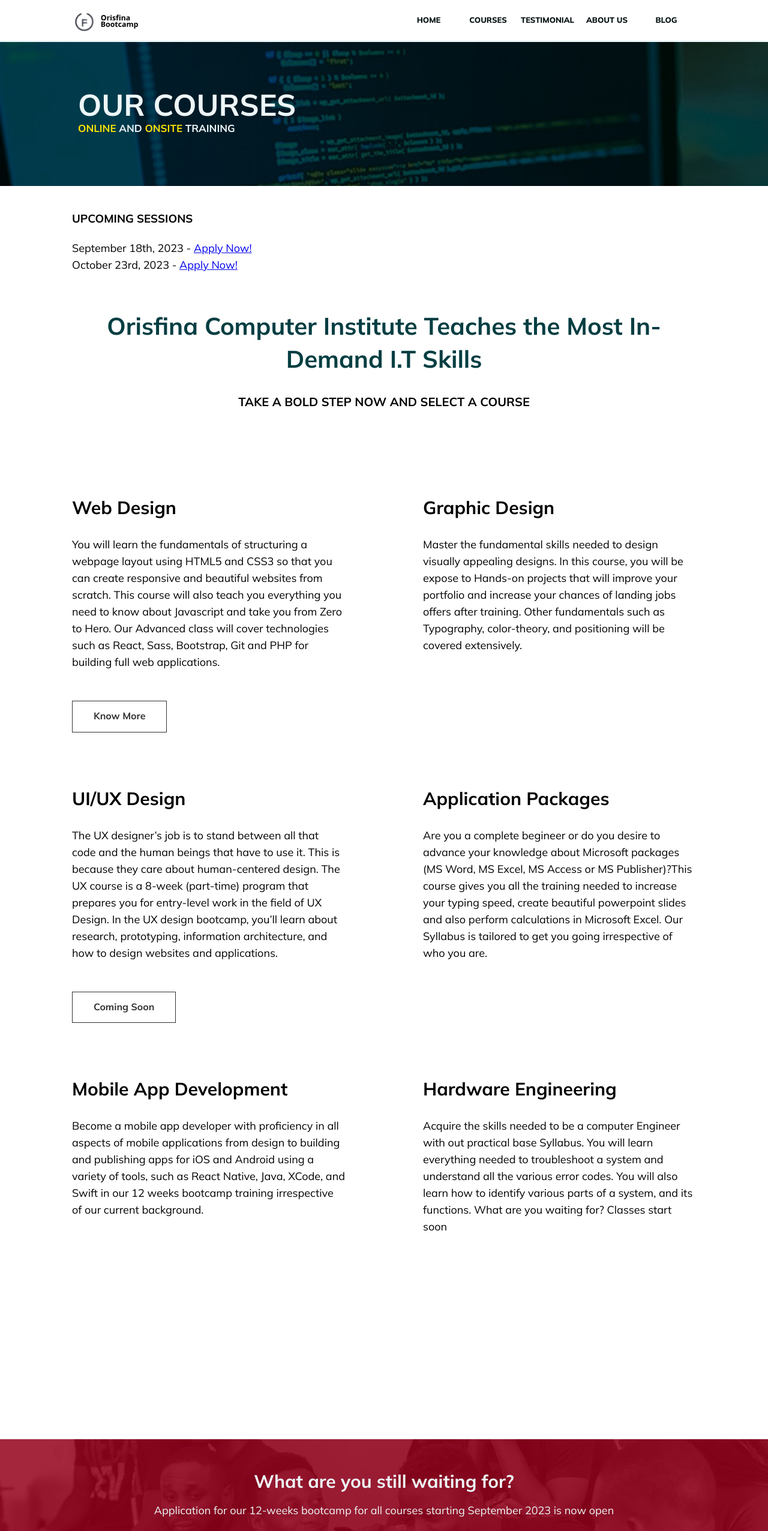
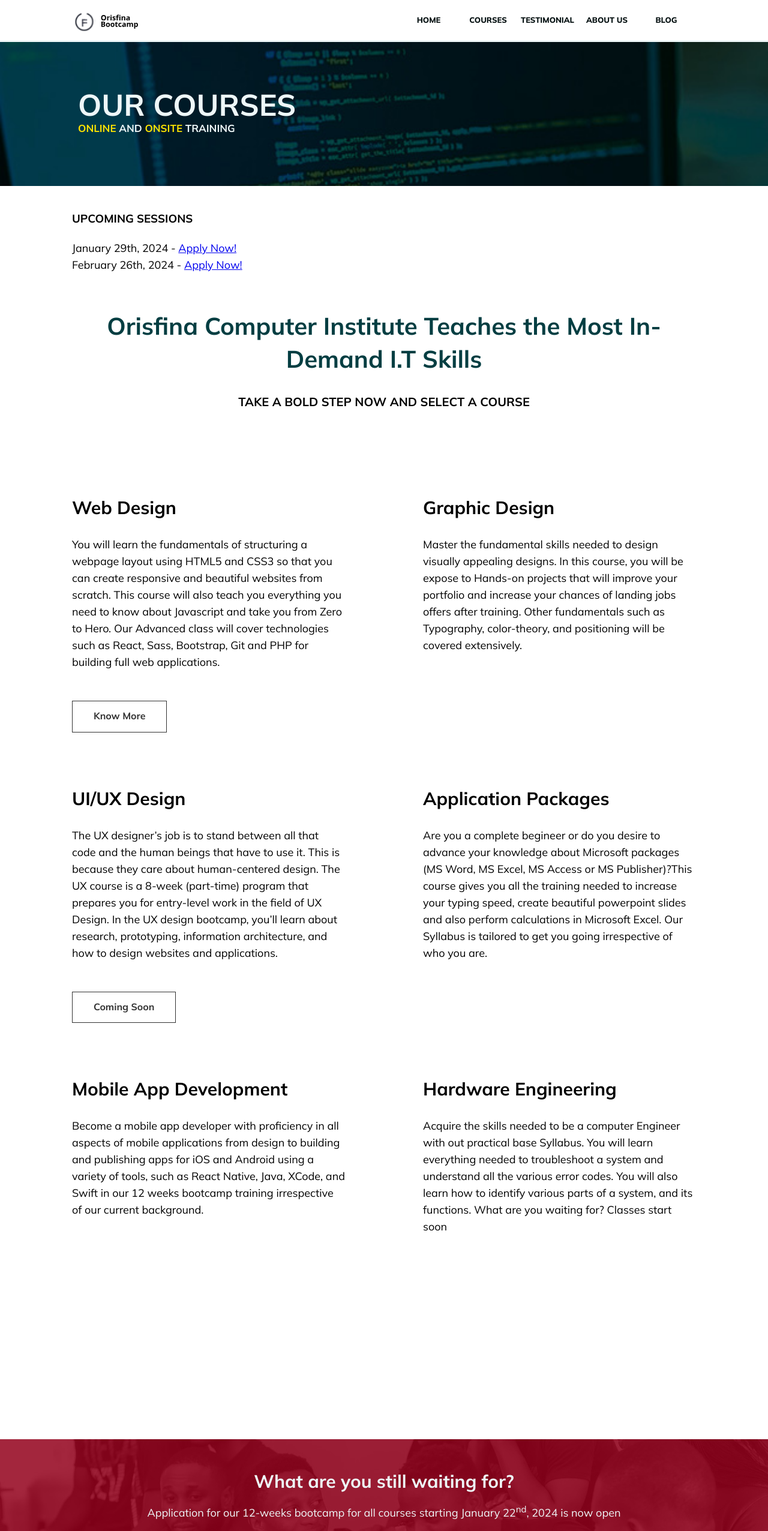
Before and after one commit to Orisfina/orisfina-bootcamp-v2, a Next.js app: page /courses in a window 1280 px wide. Shown: the top 2552 px of the page at 60% size. Built offline with nearby package versions, Linux system fonts and the light colour scheme.

Commit message:
modified the next bootcamp date

```diff
--- a/components/CTA.tsx
+++ b/components/CTA.tsx
@@ -5,7 +5,7 @@ export default function CTA() {
     <div className="apply-now">
       <div className="z-indez-high">
         <h2>What are you still waiting for?</h2>
-        <p>Application for our 12-weeks bootcamp for all courses starting September 2023 is now open</p>
+        <p>Application for our 12-weeks bootcamp for all courses starting January 22<sup>nd</sup>, 2024 is now open</p>
         <Button cName='btn blog_btn inline-block' link='/register'>Enroll Now</Button>
       </div>
       <div className="bg-overlay"></div>
--- a/pages/courses.tsx
+++ b/pages/courses.tsx
@@ -20,8 +20,8 @@ const courses: NextPage = () => {
                <SlideshowShort title='Our Courses' color1='ONLINE' color2='ONSITE' text1='AND' text2='TRAINING' />
                <main className='course-section container'>
                     <h3 className='pt-m pb-s'>UPCOMING SESSIONS</h3>
-                    <p>September 18th, 2023 - <Link href='/register' ><a>Apply Now!</a></Link></p>
-                    <p className='pb-s'>October 23rd, 2023  - <Link href='/register' ><a>Apply Now!</a></Link></p>
+                    <p>January 29th, 2024 - <Link href='/register' ><a>Apply Now!</a></Link></p>
+                    <p className='pb-s'>February 26th, 2024  - <Link href='/register' ><a>Apply Now!</a></Link></p>
                     <h2 className='t-center pb-s pt-m course_heading main-color'>
                          Orisfina Computer Institute Teaches the Most In-Demand I.T Skills
                     </h2>
```
